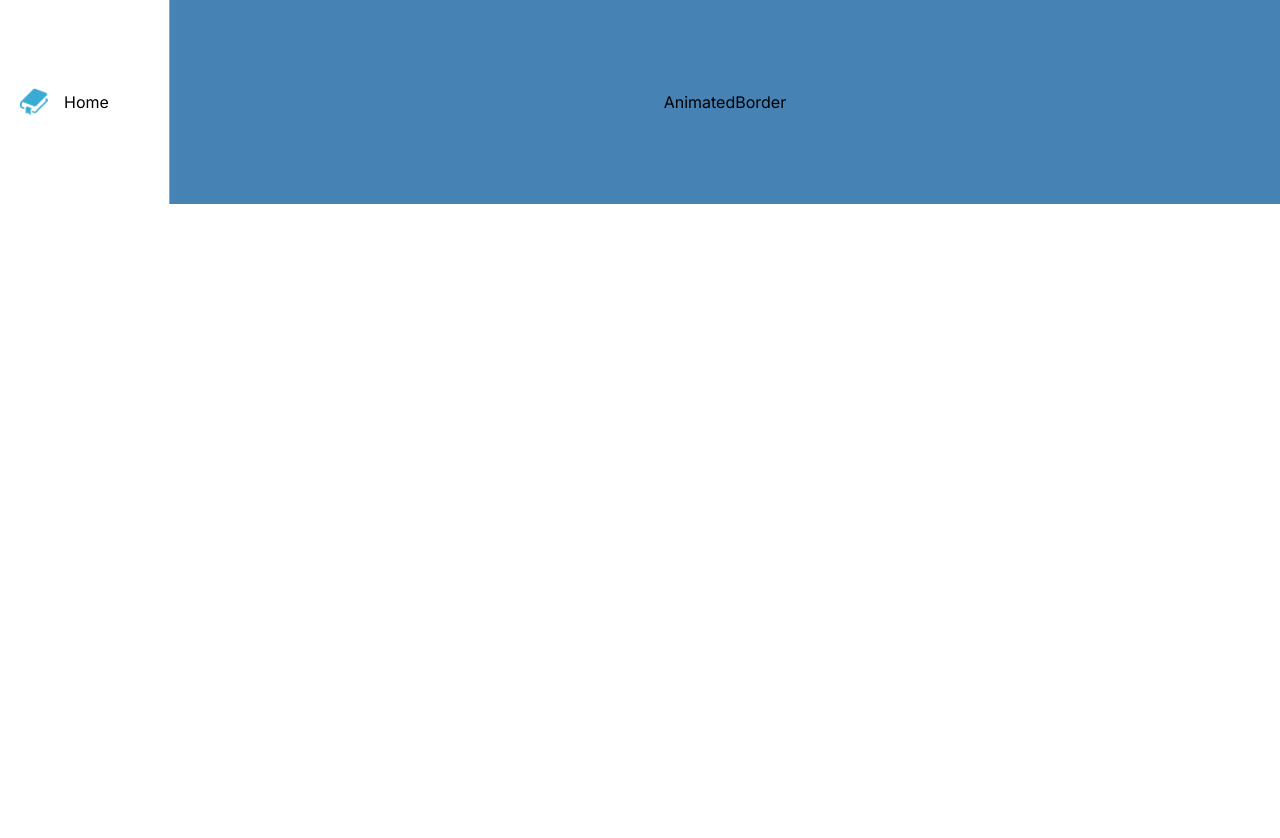
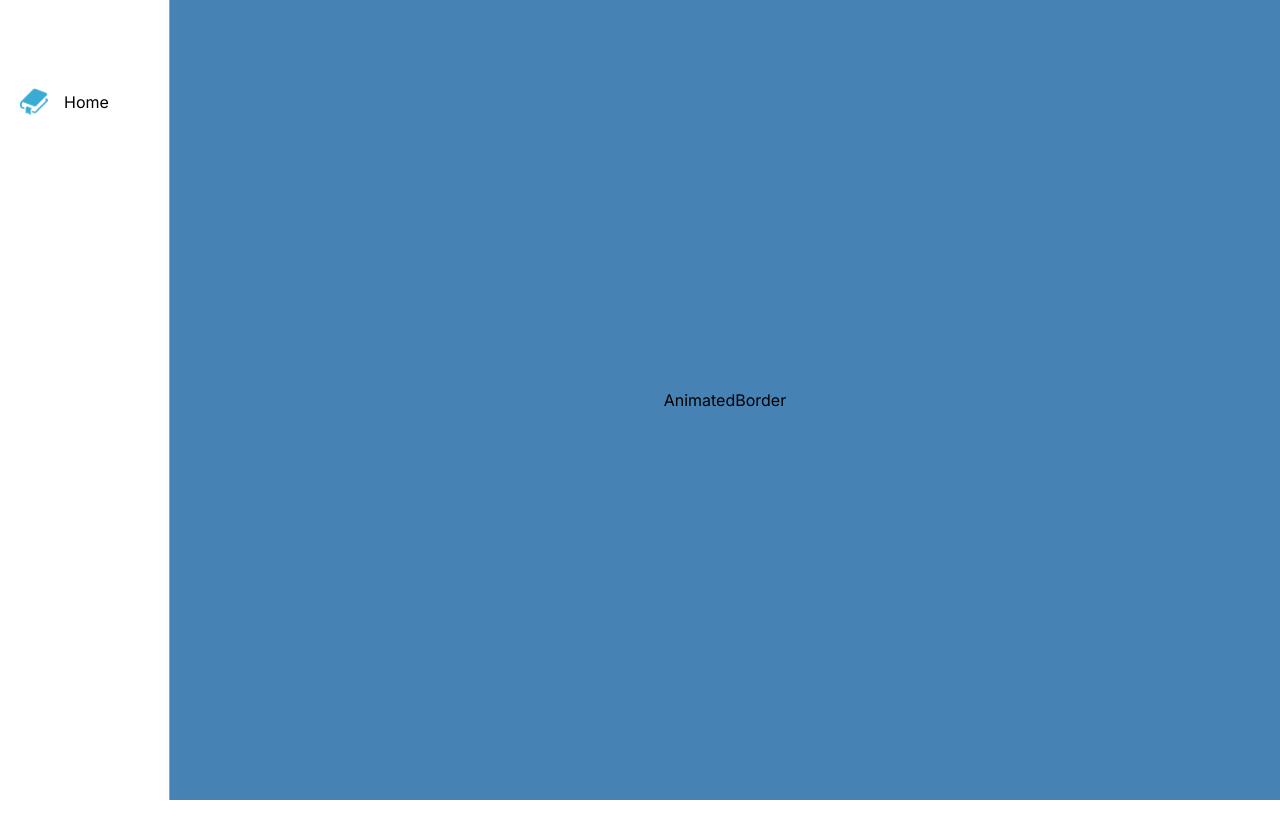
Before and after one commit to khiz125/design-book, a Next.js app: page /designbook/animated-border in a window 1280 px wide. Shown: the top 838 px of the page. Before the commit the page ends 800 px from the top, so only its background shows below. Built offline with nearby package versions, Linux system fonts and the light colour scheme.

Commit message:
fix layout

```diff
--- a/src/app/designbook/[id]/InvitationCard.tsx
+++ b/src/app/designbook/[id]/InvitationCard.tsx
@@ -3,6 +3,7 @@ import Image from "next/image";
 
 const InvitationCard = () => {
   return (
+    <>
       <section className="relative bg-[#4682B4] w-full h-full">
         <div className="absolute top-10 left-4 bg-[#FFCC00] w-11/12 h-1/3">
           <figure className="relative top-10 left-1/3 bg-white w-7/12 h-2/3">
@@ -20,6 +21,7 @@ const InvitationCard = () => {
           <p className="text-white p-2">It's a wild tea party!</p>
         </div>
       </section>
+    </>
   )
 }
 
--- /dev/null
+++ b/src/app/designbook/layout.tsx
@@ -0,0 +1,11 @@
+import React from 'react'
+
+const DesignbookLayout = ({ children }: {
+  children: React.ReactNode
+}) => {
+  return (
+    <section className='w-full h-screen'>{ children }</section>
+  )
+}
+
+export default DesignbookLayout
```
Lines whose indentation alone changed are shown as unchanged.
